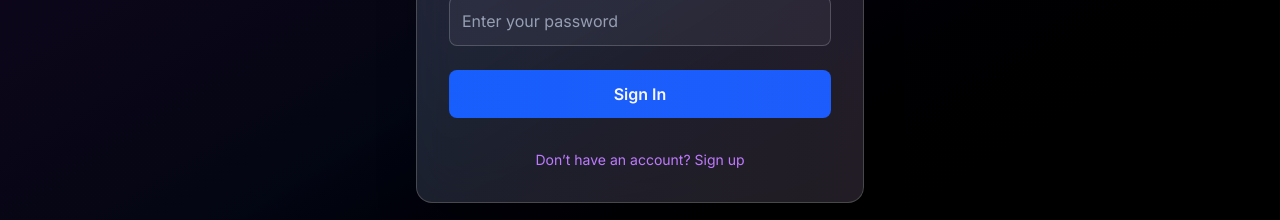
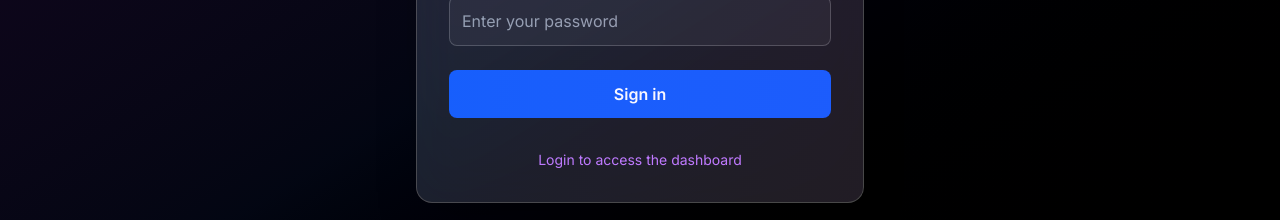
Before and after one commit to shubhankar05sarkar/Alexa-dashboard-db, a Next.js app: page /login in a window 1280 px wide. Shown: the part 434-654 px from the top of the page. Built offline with nearby package versions, Linux system fonts and the light colour scheme; no server answers.

Commit message:
Removed sign up page

```diff
--- a/src/app/login/page.tsx
+++ b/src/app/login/page.tsx
@@ -9,11 +9,11 @@ export default function LoginPage() {
   const router = useRouter();
   const [email, setEmail] = useState("");
   const [password, setPassword] = useState("");
-  const [isSignUp, setIsSignUp] = useState(false);
+  //const [isSignUp, setIsSignUp] = useState(false);
   const [role, setRole] = useState("other");
 
   const handleAuth = async () => {
-    const redirectUrl =
+    {/*const redirectUrl =
   process.env.NODE_ENV === "production"
     ? process.env.NEXT_PUBLIC_SUPABASE_REDIRECT_URL_PROD
     : process.env.NEXT_PUBLIC_SUPABASE_REDIRECT_URL_DEV;
@@ -37,7 +37,7 @@ export default function LoginPage() {
       setPassword("");
       setIsSignUp(false);
       return;
-    }
+    }*/}
 
     const { data, error } = await supabase.auth.signInWithPassword({
       email,
@@ -93,7 +93,6 @@ export default function LoginPage() {
 
     const role = userData.role;
     localStorage.setItem("isLoggedIn", "true");
-    console.log("Fetched role:", role);
     toast.success("Signed in successfully");
 
     router.push("/");
@@ -116,7 +115,8 @@ export default function LoginPage() {
       <div className="flex flex-col min-h-screen items-center justify-center px-4 relative z-10">
         {/* Page Heading */}
         <h1 className="text-5xl sm:text-4xl xs:text-3xl font-extrabold text-white mb-12 mt-4 text-center">
-          {isSignUp ? "Sign Up to ADS Dashboard" : "Login to ADS Dashboard"}
+          Login to ADS Dashboard
+          {/*{isSignUp ? "Sign Up to ADS Dashboard" : "Login to ADS Dashboard"}*/}
         </h1>
 
         {/* Login Box */}
@@ -167,22 +167,25 @@ export default function LoginPage() {
               className="w-full bg-blue-600 text-white p-3 rounded-lg font-semibold hover:bg-blue-700 focus:outline-none focus:ring-2 focus:ring-blue-400 focus:ring-offset-2 focus:ring-offset-transparent transition-all duration-200 hover:scale-105 active:scale-95"
               aria-label="Sign in"
             >
-              {isSignUp ? "Sign Up" : "Sign In"}
+              Sign in
+              {/*{isSignUp ? "Sign Up" : "Sign In"}*/}
             </button>
 
             {/* Forgot Password + Sign Up */}
             <div className="text-center mt-2 space-y-2">
               <a
                 href="#"
-                onClick={(e) => {
+                /* onClick={(e) => {
                   e.preventDefault();
                   setIsSignUp(!isSignUp);
-                }}
+                }} */
                 className="block text-sm text-purple-400 hover:text-purple-500 transition-colors"
               >
+                {/*}
                 {isSignUp
                   ? "Already have an account? Login"
-                  : "Don’t have an account? Sign up"}
+                  : "Don’t have an account? Sign up"}*/}
+                  Login to access the dashboard
               </a>
             </div>
           </div>
```
